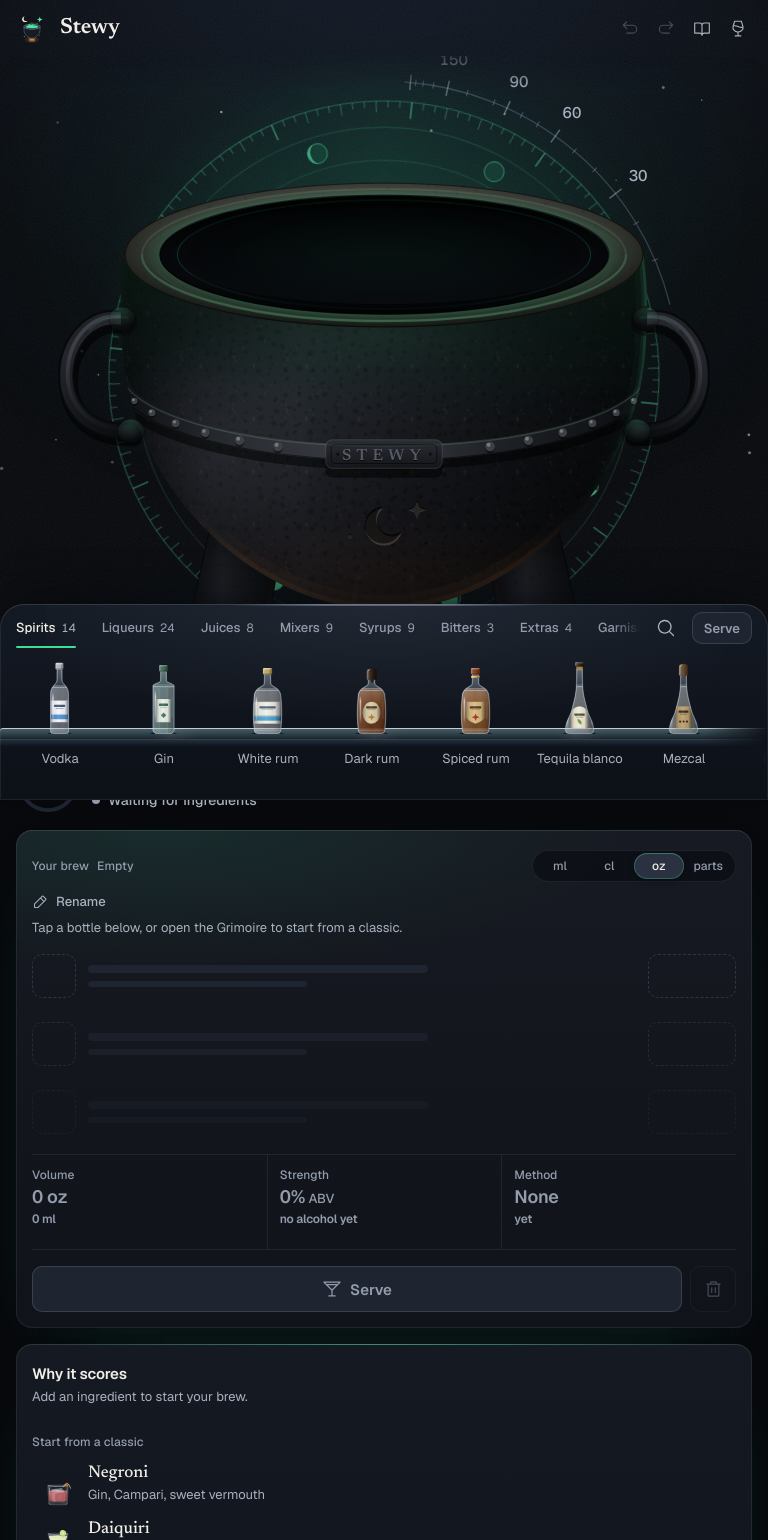
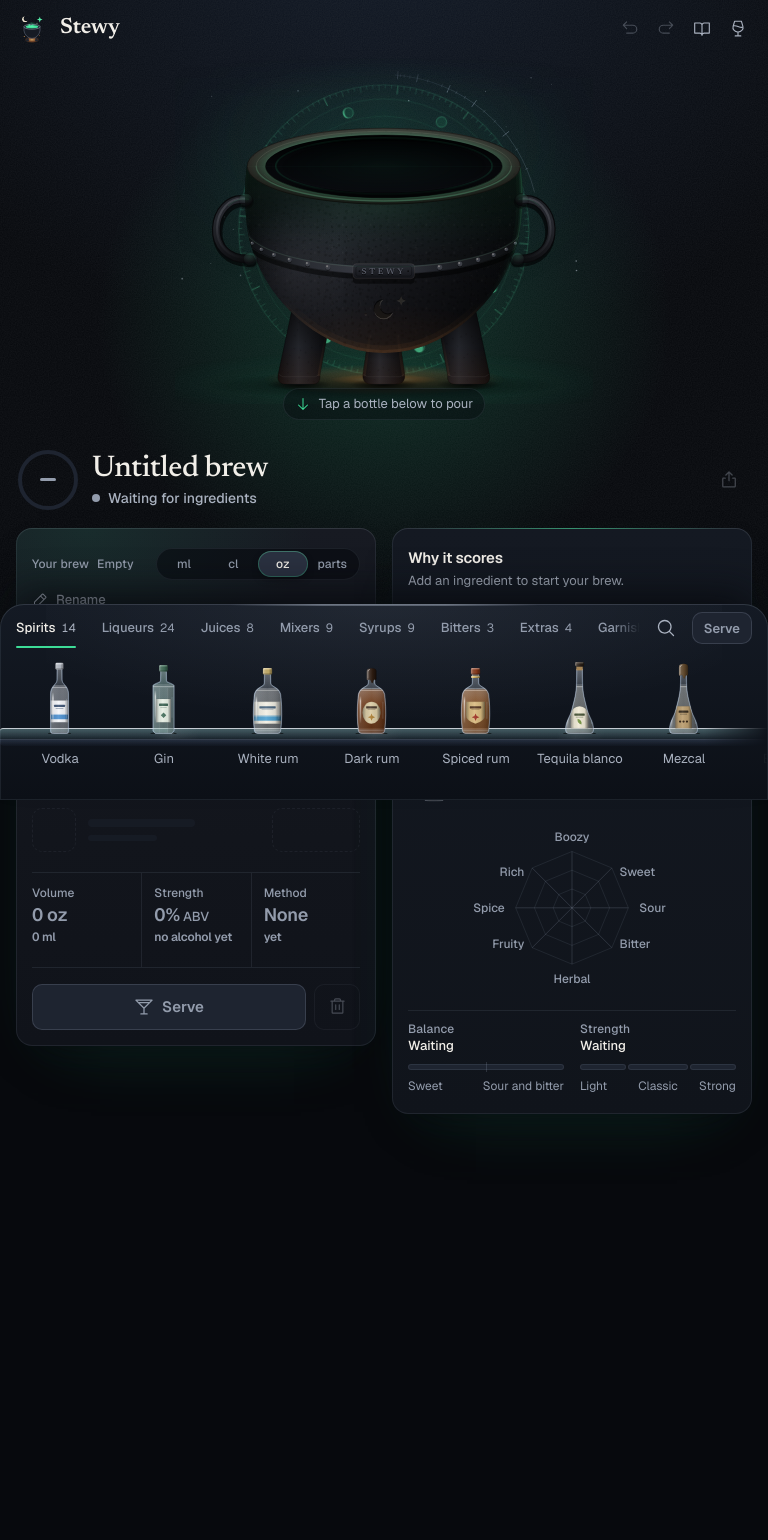
Before and after one commit to djshiye/stewy, a React (Vite) app: page / in a window 768 px wide. Shown: the top 1540 px of the page. After the commit the page ends 1326 px from the top, so only its background shows below. Built offline with nearby package versions, Linux system fonts and the light colour scheme.

Commit message:
Shell layout: tablet two-column and phone landscape layouts, capped pot, dock focus clearance, large-screen zoom

```diff
--- a/src/components/Stage/Stage.css
+++ b/src/components/Stage/Stage.css
@@ -37,17 +37,31 @@
   }
 }
 
+/* narrow desktop: the pot may overflow its column a little (the stage never clips, the halo
+   and handles sit behind the side cards) so it stays the largest thing on screen */
+@media (min-width: 1000px) and (max-width: 1099px) {
+  .stg-pot {
+    width: min(calc(100cqw + 56px), calc((100cqh - var(--stage-hint-h)) * 1.2));
+  }
+}
+
 @media (max-width: 999px) {
   .stage {
     justify-content: flex-start;
     padding-bottom: var(--s2);
   }
 
-  /* the pot is scaled so both handles stay inside the viewport (they sit 5% in from the frame) */
+  /* the pot is scaled so both handles stay inside the viewport (they sit 5% in from the frame).
+     Flex centring splits any overflow evenly, so no margins are needed. The cap keeps the legs
+     and the first card clear of the dock on short or wide screens (tablets): top bar, dock,
+     hint pill and a peek of the summary come off the height, 520px is the widest it needs. */
   .stg-pot {
-    width: calc(100% + 24px);
-    margin-inline: -12px;
-    margin-top: -10px;
+    --stage-hint-h: 46px;
+    width: min(
+      calc(100% + 24px),
+      520px,
+      max(320px, calc((100dvh - var(--top-h) - var(--dock-h) - 200px) * 1.2))
+    );
   }
 
   /* the sky fades in under the top bar instead of being cut off */
@@ -596,3 +610,27 @@
     display: none;
   }
 }
+
+/* below the desktop layout the frame is clipped by the top bar edge, which would slice the
+   top numeral, so the scale reads by its ticks alone */
+@media (max-width: 999px) {
+  .stg-gauge-label {
+    display: none;
+  }
+}
+
+/* phone landscape: the pot takes the whole visible height of the left column */
+@media (max-width: 999px) and (orientation: landscape) and (max-height: 500px) {
+  .stage {
+    justify-content: center;
+    padding-bottom: 0;
+  }
+
+  .stg-pot {
+    width: min(calc(100% + 24px), calc((100dvh - var(--top-h) - 56px) * 1.2));
+  }
+
+  .stg-hint {
+    margin-top: 0;
+  }
+}
--- a/src/styles/layout.css
+++ b/src/styles/layout.css
@@ -42,7 +42,7 @@
     grid-template-columns: var(--col-l) minmax(0, 1fr) var(--col-r);
     grid-template-rows: minmax(0, 1fr);
     gap: var(--col-gap);
-    padding: var(--s2) var(--gutter) 0;
+    padding: var(--s2) var(--gutter) var(--s3);
   }
 
   .slot--recipe { grid-column: 1; grid-row: 1; }
@@ -93,9 +93,16 @@
 
 /* ---------- mobile (below 1000): one stack and a fixed dock ---------- */
 @media (max-width: 999px) {
+  /* clip, not hidden: hidden would turn body into a scroll container and break sticky */
   html,
   body {
     overflow-x: hidden;
+    overflow-x: clip;
+  }
+
+  /* keyboard focus must never land under the fixed dock */
+  html {
+    scroll-padding-bottom: calc(var(--dock-h) + env(safe-area-inset-bottom) + var(--s4));
   }
 
   .app {
@@ -162,9 +169,92 @@
   }
 }
 
-/* very short phones (landscape): let the dock shrink */
-@media (max-width: 999px) and (max-height: 500px) {
-  :root {
-    --dock-h: 148px;
+/* ---------- tablets (700 to 999): the pot is capped, recipe and analysis sit side by side ---------- */
+@media (min-width: 700px) and (max-width: 999px) {
+  .counter {
+    display: grid;
+    grid-template-columns: repeat(2, minmax(0, 1fr));
+    align-items: start;
+    gap: var(--s4);
+  }
+
+  .slot--stage,
+  .slot--summary {
+    grid-column: 1 / -1;
+  }
+
+  .slot--recipe {
+    order: 3;
+    grid-column: 1;
+  }
+
+  .slot--analysis {
+    order: 4;
+    grid-column: 2;
   }
 }
+
+/* ---------- phone landscape: pot on the left (sticky, as tall as the screen), the rest scrolls ----------
+   The dock moves to the right column so the pot keeps the whole height. */
+@media (max-width: 999px) and (orientation: landscape) and (max-height: 500px) {
+  :root {
+    --top-h: 48px;
+    --dock-h: 144px;
+    --land-pot: 46vw;
+  }
+
+  .counter {
+    display: grid;
+    grid-template-columns: calc(var(--land-pot) - var(--gutter)) minmax(0, 1fr);
+    align-items: start;
+    column-gap: var(--s4);
+    row-gap: var(--s3);
+  }
+
+  .slot--stage {
+    grid-column: 1;
+    grid-row: 1 / span 3;
+    position: sticky;
+    top: var(--top-h);
+    height: calc(100dvh - var(--top-h));
+    margin-right: 0;
+  }
+
+  .slot--summary { grid-column: 2; grid-row: 1; }
+  .slot--recipe { grid-column: 2; grid-row: 2; }
+  .slot--analysis { grid-column: 2; grid-row: 3; }
+
+  .stage {
+    height: 100%;
+  }
+
+  .dock {
+    left: var(--land-pot);
+    border-radius: var(--r-lg) 0 0 0;
+  }
+}
+
+/* ---------- very large screens: scale the whole interface ----------
+   zoom (current Chrome, Safari, Firefox) scales layout, text and pointer coordinates together.
+   dvh stays physical, so the shell divides its height by the factor. Sheets and the toaster are
+   siblings of .app, so they carry the same zoom (ui.css); the drag ghost scales its child only
+   (its position is written in raw viewport pixels). */
+@media (min-width: 2200px) and (min-height: 1200px) {
+  .app {
+    zoom: var(--ui-zoom);
+    height: calc(100dvh / var(--ui-zoom));
+  }
+
+  .drag-ghost > * {
+    zoom: var(--ui-zoom);
+  }
+
+  /* the tooltip positions itself from viewport pixels, so it stands outside the zoom */
+  .app .shelf-tip {
+    zoom: calc(1 / var(--ui-zoom));
+  }
+
+  .app .shelf-tip > * {
+    zoom: var(--ui-zoom);
+  }
+}
```
